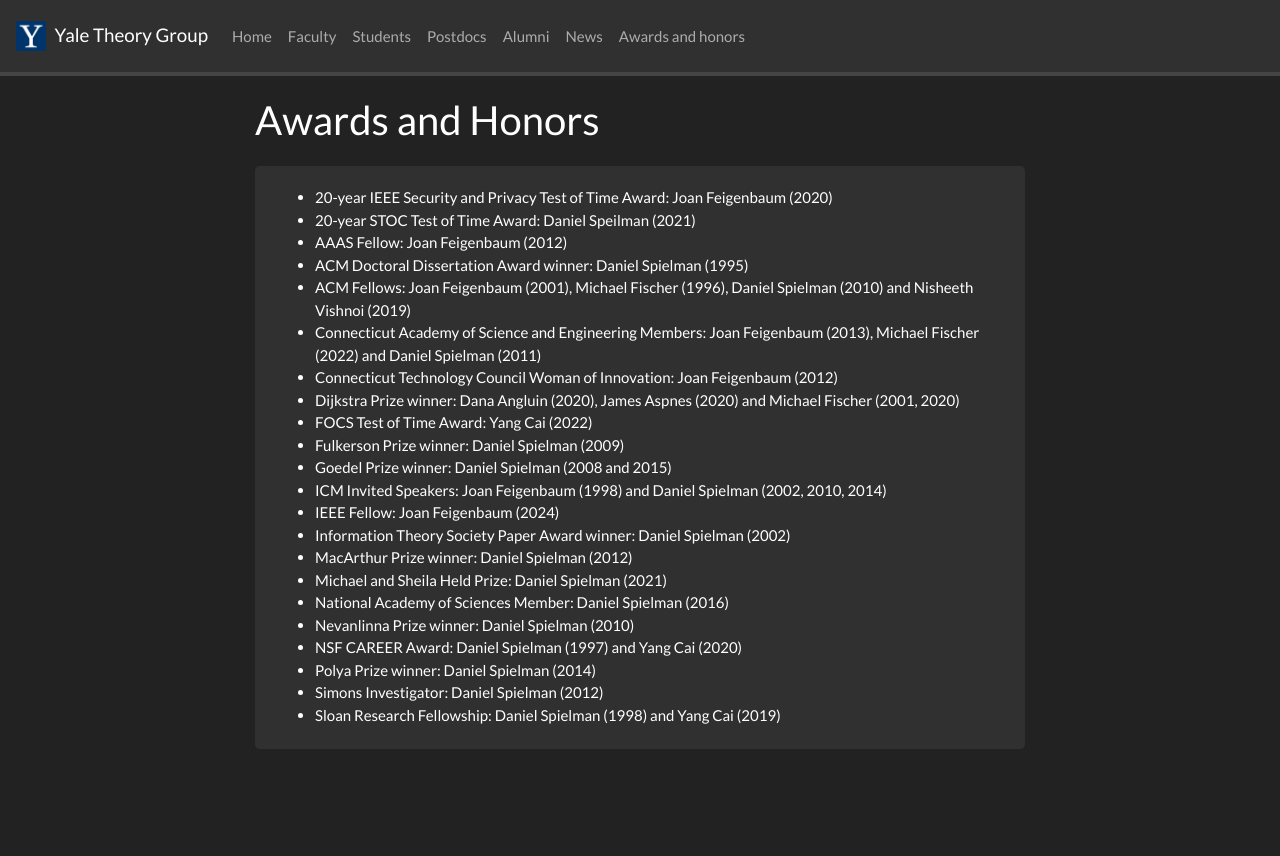
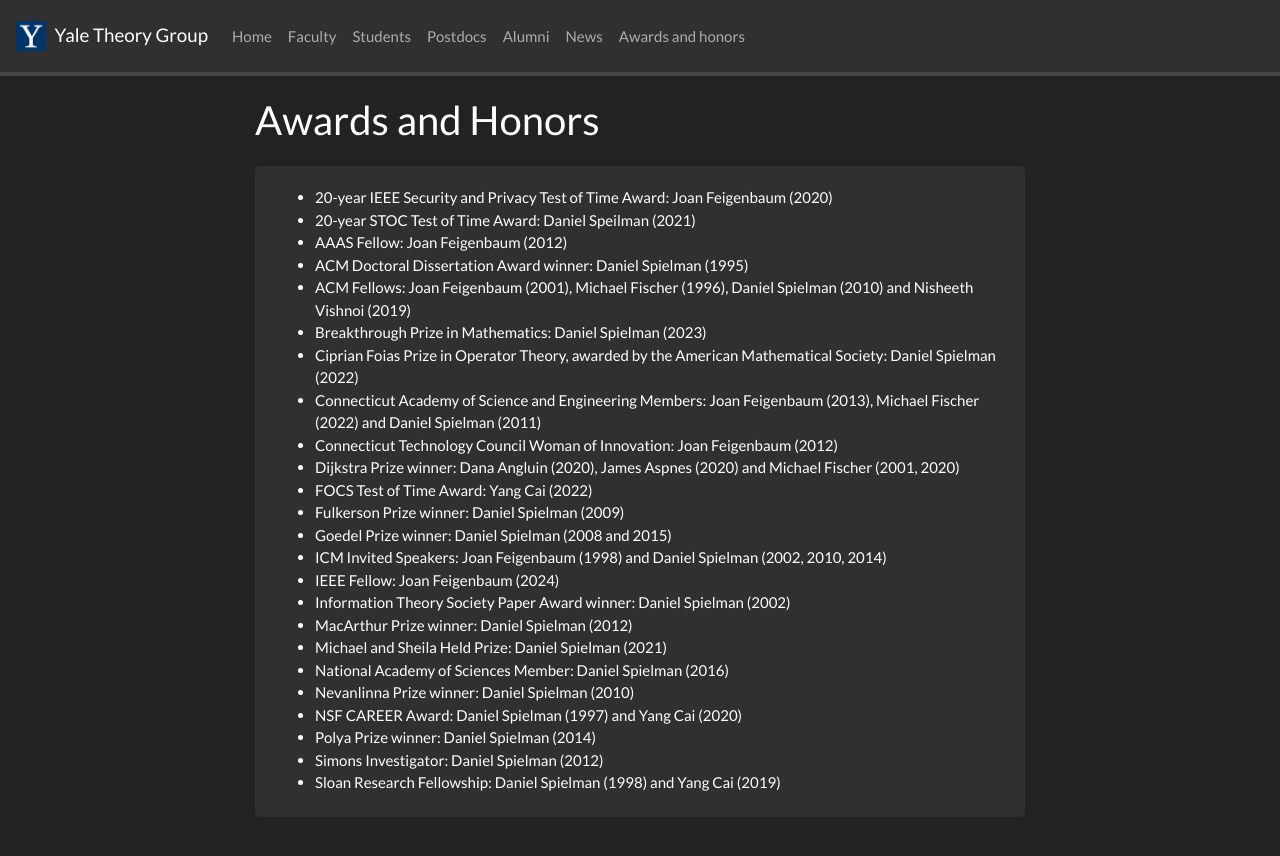
Before and after one commit to wuzhuangtai00/YaleTheoryGroup, a Jekyll site: the page built from _pages/Awards and honors.md, in a window 1280 px wide. Shown: the top 856 px of the page. Built offline with Jekyll 4.4.1, drawn with Linux system fonts in a browser that asks for light colours; nearby versions of some CDN libraries; a style sheet for code colours, icons or effects is not loaded.

Commit message:
Update awards

```diff
--- a/_data/awards.yml
+++ b/_data/awards.yml
@@ -3,6 +3,8 @@
 - name: "AAAS Fellow: Joan Feigenbaum (2012)"
 - name: "ACM Doctoral Dissertation Award winner: Daniel Spielman (1995)"
 - name: "ACM Fellows: Joan Feigenbaum (2001), Michael Fischer (1996), Daniel Spielman (2010) and Nisheeth Vishnoi (2019)"
+- name: "Breakthrough Prize in Mathematics: Daniel Spielman (2023)"
+- name: "Ciprian Foias Prize in Operator Theory, awarded by the American Mathematical Society: Daniel Spielman (2022)"
 - name: "Connecticut Academy of Science and Engineering Members: Joan Feigenbaum (2013), Michael Fischer (2022) and Daniel Spielman (2011)"
 - name: "Connecticut Technology Council Woman of Innovation: Joan Feigenbaum (2012)"
 - name: "Dijkstra Prize winner: Dana Angluin (2020), James Aspnes (2020) and Michael Fischer (2001, 2020)"
--- a/_includes/footer.html
+++ b/_includes/footer.html
@@ -22,7 +22,7 @@
       <center><p>&copy {{ "now" | date: "%Y" }} {{site.title | escape }} </p></center>
 	</div>
   </div>
-</div>
+</div> -->
 
 <script src="{{ "/assets/javascript/bootstrap/jquery.min.js" | relative_url }}"></script>
-<script src="{{ "/assets/javascript/bootstrap/bootstrap.bundle.min.js" | relative_url }}"></script> -->
+<script src="{{ "/assets/javascript/bootstrap/bootstrap.bundle.min.js" | relative_url }}"></script>
```
